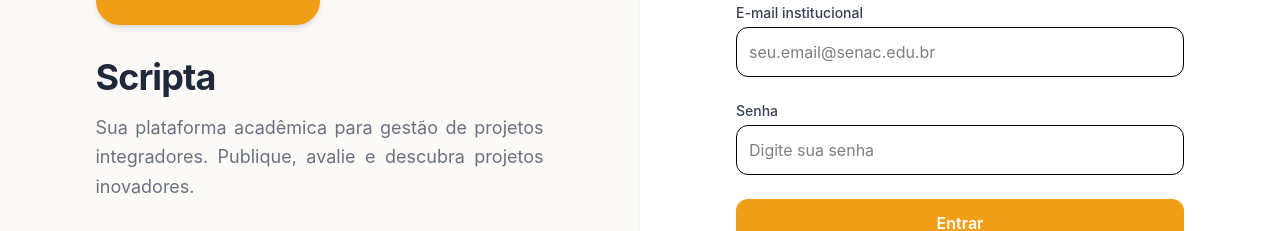
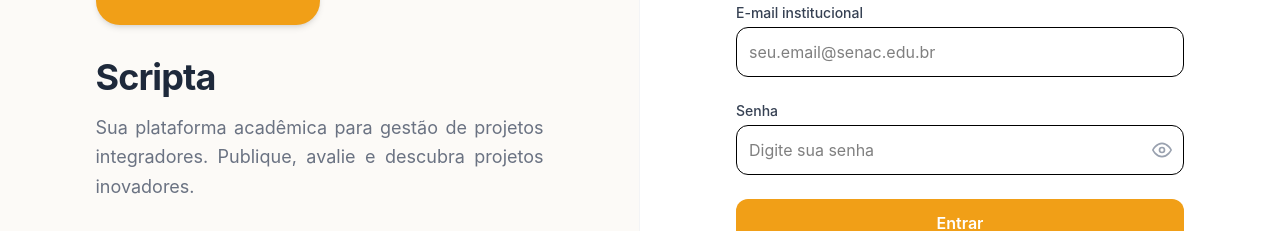
Before and after one commit to rbbarros/frontend-scripta, a React (Vite) app: page / in a window 1280 px wide. Shown: the part 343-574 px from the top of the page. Built offline with nearby package versions, Linux system fonts and the light colour scheme; no server answers.

Commit message:
feat(auth): add password visibility toggle to login page

```diff
--- a/src/features/auth/pages/Login.jsx
+++ b/src/features/auth/pages/Login.jsx
@@ -19,6 +19,7 @@
   const [userType, setUserType] = useState("aluno");
   const [email, setEmail] = useState("");
   const [senha, setSenha] = useState("");
+  const [showPassword, setShowPassword] = useState(false);
   const [erro, setErro] = useState("");
   const [loading, setLoading] = useState(false);
 
@@ -119,14 +120,27 @@
 
             <div>
               <label className="block text-sm font-medium text-gray-700 mb-1">Senha</label>
+              <div className="relative">
                 <input
-                type="password"
+                  type={showPassword ? "text" : "password"}
                   value={senha}
                   onChange={(e) => setSenha(e.target.value)}
-                className="w-full p-3 border rounded-xl"
+                  className="w-full p-3 border rounded-xl pr-10"
                   placeholder="Digite sua senha"
                   required
                 />
+                <button
+                  type="button"
+                  onClick={() => setShowPassword(!showPassword)}
+                  className="absolute right-3 top-1/2 -translate-y-1/2 text-gray-400 hover:text-gray-600 transition-colors"
+                >
+                  {showPassword ? (
+                    <svg width="20" height="20" viewBox="0 0 24 24" fill="none" stroke="currentColor" strokeWidth="2" strokeLinecap="round" strokeLinejoin="round"><path d="M17.94 17.94A10.07 10.07 0 0 1 12 20c-7 0-11-8-11-8a18.45 18.45 0 0 1 5.06-5.94M9.9 4.24A9.12 9.12 0 0 1 12 4c7 0 11 8 11 8a18.5 18.5 0 0 1-2.16 3.19m-6.72-1.07a3 3 0 1 1-4.24-4.24"></path><line x1="1" y1="1" x2="23" y2="23"></line></svg>
+                  ) : (
+                    <svg width="20" height="20" viewBox="0 0 24 24" fill="none" stroke="currentColor" strokeWidth="2" strokeLinecap="round" strokeLinejoin="round"><path d="M1 12s4-8 11-8 11 8 11 8-4 8-11 8-11-8-11-8z"></path><circle cx="12" cy="12" r="3"></circle></svg>
+                  )}
+                </button>
+              </div>
             </div>
 
             <button
```
Lines whose indentation alone changed are shown as unchanged.
